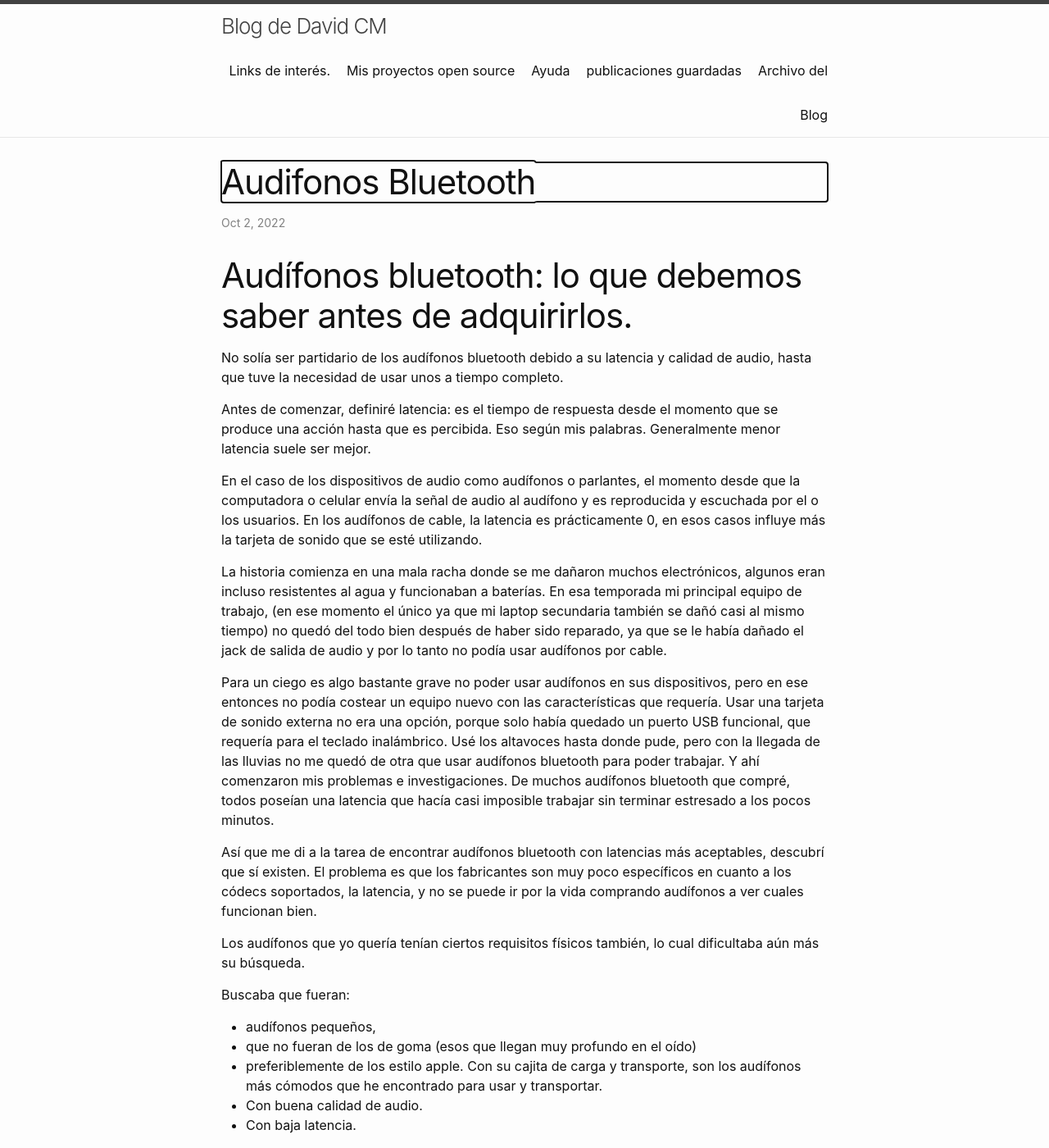
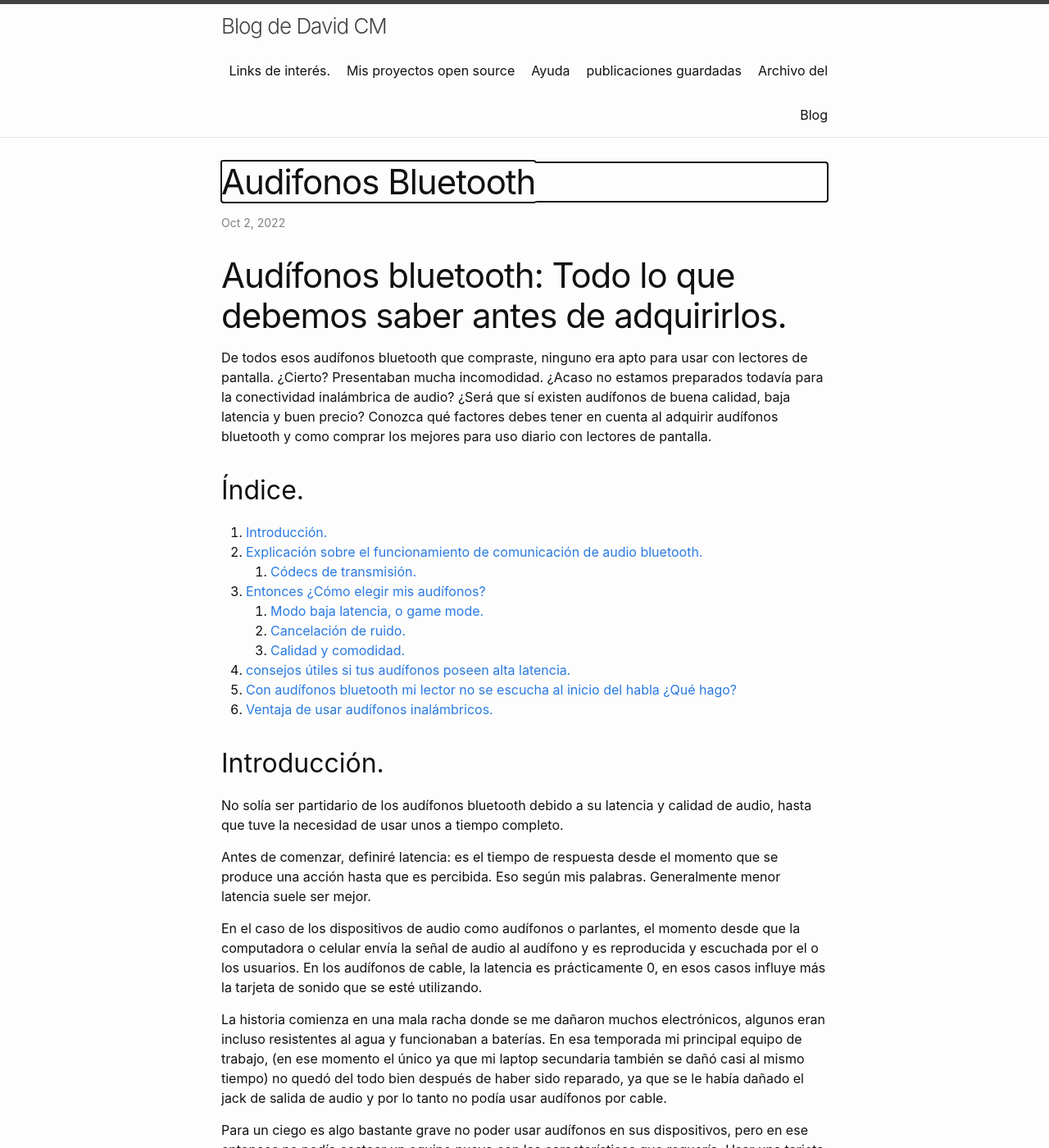
Before and after one commit to davidacm/davidacm.github.io, a Jekyll site: the page built from _posts/2022-10-02-audifonos-bluetooth.md, in a window 1280 px wide and 1400 px high. Shown: the whole window at 82% size. Built offline with Jekyll 4.4.1, drawn with Linux system fonts in a browser that asks for light colours.

Commit message:
updated the header, now the script to accessibilize the navigation menu is with the other functions of the blog. Updated some posts with best content and table of contents in some cases.

```diff
--- a/_posts/2022-10-02-audifonos-bluetooth.md
+++ b/_posts/2022-10-02-audifonos-bluetooth.md
@@ -1,11 +1,29 @@
 ---
 layout: post
-description: "Cada vez es más frecuente el uso de audífonos inalámbricos, sobre todo los bluetooth. Sin embargo para los usuarios de lectores de pantalla, esto puede representar un dolor de cabeza si no se elige bien debido a la alta latencia que poseen la mayoría de audífonos inalámbricos en el mercado."
+description: "Cada vez es más frecuente el uso de audífonos inalámbricos, sobre todo los bluetooth. Sin embargo para los usuarios de lectores de pantalla, esto puede representar un dolor de cabeza si no se elige bien debido a la alta latencia que poseen la mayoría de audífonos inalámbricos en el mercado. Sepa como elegir los tuyos sin morir en el intento"
 tags: audifonos auriculares audio musica accesibilidad
 category: productos
 date: 2022-10-02 20:02:24 -0600
 ---
-# Audífonos bluetooth: lo que debemos saber antes de adquirirlos.
+
+# Audífonos bluetooth: Todo lo que debemos saber antes de adquirirlos.
+
+De todos esos audífonos bluetooth que compraste, ninguno era apto para usar con lectores de pantalla. ¿Cierto? Presentaban mucha incomodidad. ¿Acaso no estamos preparados todavía para la conectividad inalámbrica de audio? ¿Será que sí existen audífonos de buena calidad, baja latencia y buen precio? Conozca qué factores debes tener en cuenta al adquirir audífonos bluetooth y como comprar los mejores para uso diario con lectores de pantalla.
+
+## Índice.
+
+1. [Introducción.](#introducción)
+2. [Explicación sobre el funcionamiento de comunicación de audio bluetooth.](#explicación-sobre-el-funcionamiento-de-comunicación-de-audio-bluetooth)
+   1. [Códecs de transmisión.](#códecs-de-transmisión)
+3. [Entonces ¿Cómo elegir mis audífonos?](#entonces-cómo-elegir-mis-audífonos)
+   1. [Modo baja latencia, o game mode.](#modo-baja-latencia-o-game-mode)
+   2. [Cancelación de ruido.](#cancelación-de-ruido)
+   3. [Calidad y comodidad.](#calidad-y-comodidad)
+4. [consejos útiles si tus audífonos poseen alta latencia.](#consejos-útiles-si-tus-audífonos-poseen-alta-latencia)
+5. [Con audífonos bluetooth mi lector no se escucha al inicio del habla ¿Qué hago?](#con-audífonos-bluetooth-mi-lector-no-se-escucha-al-inicio-del-habla-qué-hago)
+6. [Ventaja de usar audífonos inalámbricos.](#ventaja-de-usar-audífonos-inalámbricos)
+
+## Introducción.
 
 No solía ser partidario de los audífonos bluetooth debido a su latencia y calidad de audio, hasta que tuve la necesidad de usar unos a tiempo completo.
 
--- a/js/startScript.js
+++ b/js/startScript.js
@@ -4,7 +4,7 @@ if (localStorage.savedPosts)
   savedPosts = JSON.parse(localStorage.savedPosts)
 
 function savePost(url, title, description) {
-  savedPosts[url] = {title: title, description: description}
+  savedPosts[url] = { title: title, description: description }
   localStorage.savedPosts = JSON.stringify(savedPosts)
 }
 
@@ -22,8 +22,8 @@ function updateSavePostButtons() {
     else
       btn.innerHTML = "Guardar publicación";
 
-      btn.onclick = function() {
-      if (savedPosts[url]){
+    btn.onclick = function () {
+      if (savedPosts[url]) {
         removePost(url)
         btn.innerHTML = "Guardar publicación"
       }
@@ -34,3 +34,13 @@ function updateSavePostButtons() {
     }
   });
 }
+
+// function to add accessibility to the navigation menu. Updates the label properly depending if the menu is opened or closed.
+function updateMenuLabel() {
+  const check = document.getElementById("nav-trigger").checked;
+  const label = document.getElementById("triggerMenuId");
+  if (check)
+    label.setAttribute('aria-label', "Cerrar menú");
+  else
+    label.setAttribute('aria-label', "Abrir menú de navegación");
+}
```
Also changed, not shown: _includes/header.html (+0 -10 lines), _posts/2022-10-02-recomendacion-audifonos-bluetooth.md (+1 -1 lines), _posts/2022-10-03-beneficios-accesibilidad.md (+9 -3 lines). Lines whose indentation alone changed are shown as unchanged.
